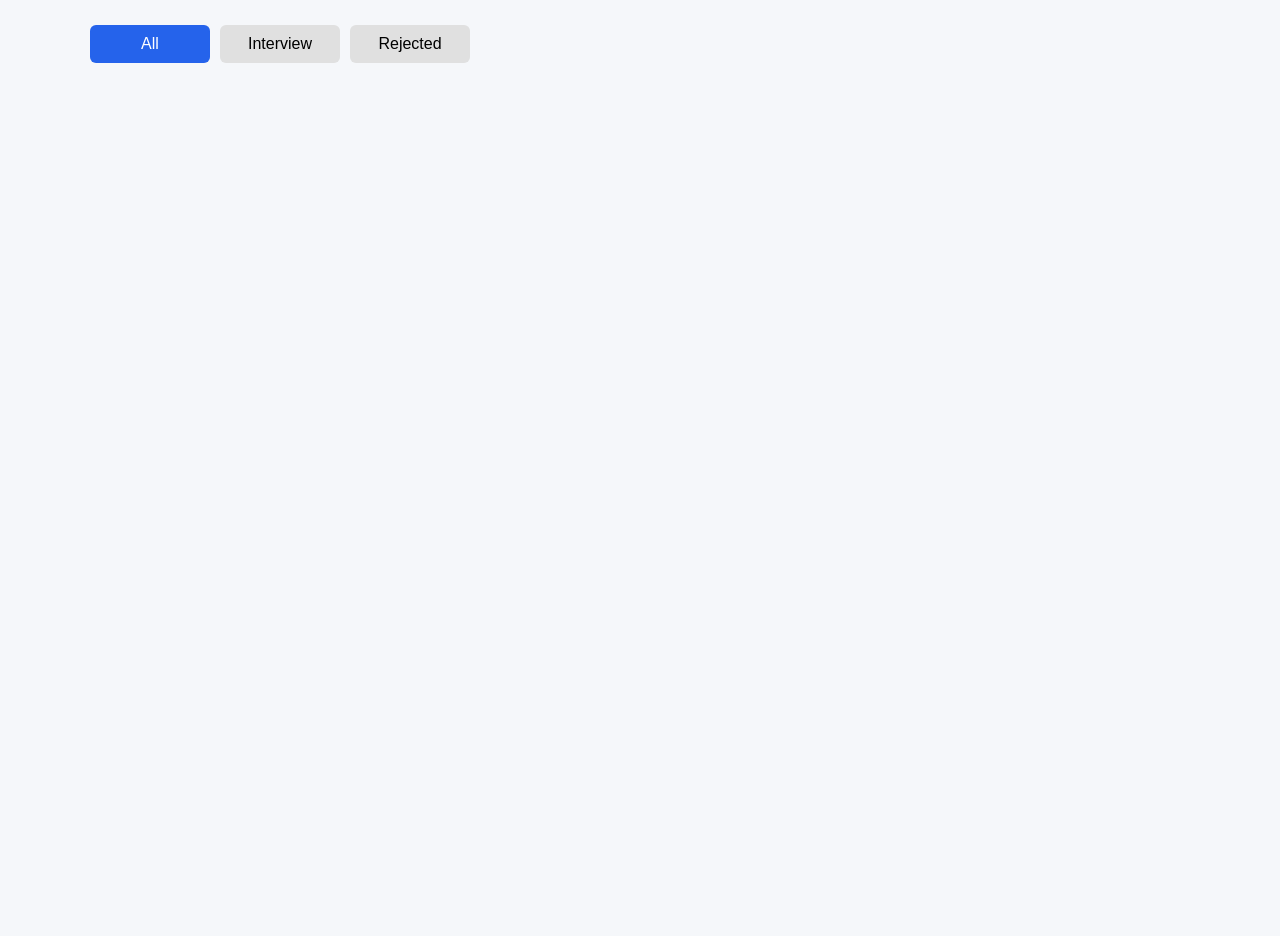
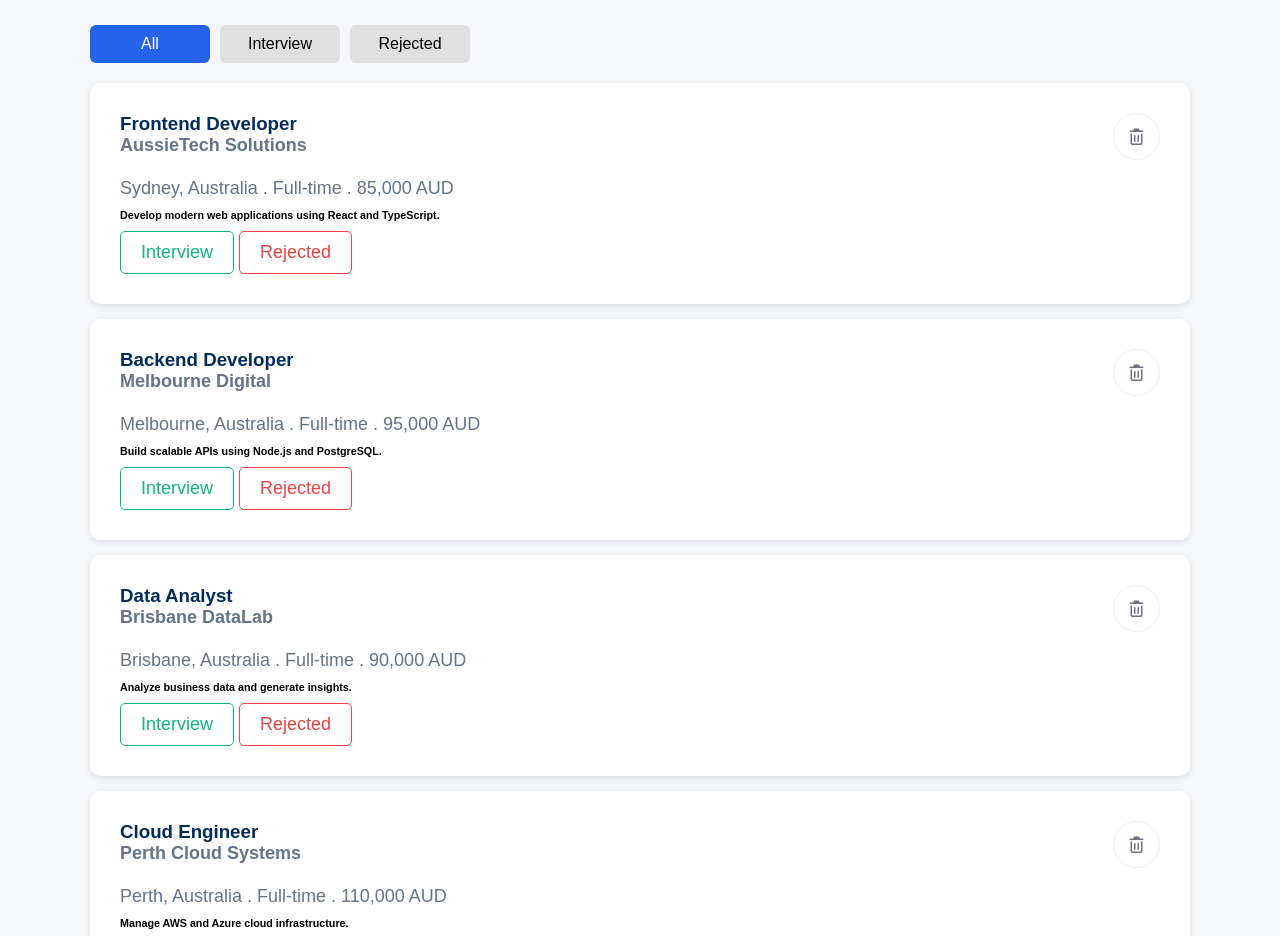
Before and after one commit to rudrobiswas-dev/assignment-4, a plain HTML site: page index.html in a window 1280 px wide. Shown: the part 369-1305 px from the top of the page. Before the commit the page ends 800 px from the top, so only its background shows below. Drawn offline with Linux system fonts and the light colour scheme.

Commit message:
html 100 and style 70 done now working on js

```diff
--- a/index.html
+++ b/index.html
@@ -21,15 +21,15 @@
   <div class="dashboard">
     <div class="card-box">
       <p>Total Jobs</p>
-      <h2 >0</h2>
+      <h2 id="totalCount">0</h2>
     </div>
     <div class="card-box">
       <p>Interview</p>
-      <h3 >0</h3>
+      <h3 id="interviewCount">0</h3>
     </div>
     <div class="card-box">
       <p>Rejected</p>
-      <h4 >0</h4>
+      <h4 id="rejectedCount">0</h4>
     </div>
   </div>
 
@@ -42,12 +42,12 @@
   </div>
 
   <div class="tabs">
-    <div class="tab active" >All</div>
-    <div class="tab" >Interview</div>
-    <div class="tab" >Rejected</div>
+    <div class="tab active" data-tab="all">All</div>
+    <div class="tab" data-tab="interview">Interview</div>
+    <div class="tab" data-tab="rejected">Rejected</div>
   </div>
 
-  <div class="jobs" id=""></div>
+  <div class="jobs" id="jobsContainer"></div>
 </div>
 
 <script src="script.js"></script>
--- a/script.js
+++ b/script.js
@@ -84,5 +84,90 @@ const jobsData = [
 let currentTab = "all";
 
 function updateDashboard() {
+  document.getElementById("totalCount").innerText = jobsData.length;
+  document.getElementById("interviewCount").innerText =
+    jobsData.filter(j => j.status === "interview").length;
+  document.getElementById("rejectedCount").innerText =
+    jobsData.filter(j => j.status === "rejected").length;
+}
 
+function renderJobs() {
+  const container = document.getElementById("jobsContainer");
+  container.innerHTML = "";
+
+  let filtered = jobsData.filter(job => {
+    if(currentTab === "all") return true;
+    return job.status === currentTab;
+  });
+
+  document.getElementById("tabCount").innerText = filtered.length + " Jobs";
+
+  if(filtered.length === 0){
+    container.innerHTML = `
+      <div class="empty">
+        <img src="./jobs.png">
+        <h3>No jobs available</h3>
+        <p>Check back soon for new job opportunities.</p>
+      </div>
+    `;
+    return;
+  }
+
+  filtered.forEach(job => {
+    const card = document.createElement("div");
+    card.className = "job-card";
+    card.innerHTML = `
+        <div class="h3-and-icon">
+            <div>
+              <h3>${job.position}</h3>
+              <p><strong>${job.companyName}</strong></p>
+            </div>
+            <div class="icon">
+              <i class="fa-regular fa-trash-can delete"></i>
+            </div>
+        </div>
+        <br/>
+        <p>${job.location} . ${job.type} . ${job.salary}</p>
+
+        <h6 class="card-description">${job.description}</h6>
+
+        <div class="buttons">
+          <button class="interview">Interview</button>
+          <button class="rejected">Rejected</button>
+        </div>
+        `;
+
+    card.querySelector(".interview").addEventListener("click", () => {
+  job.status = "interview";
+  updateDashboard();
+  renderJobs();
+});
+
+   card.querySelector(".rejected").addEventListener("click", () => {
+  job.status = "rejected";
+  updateDashboard();
+  renderJobs();
+});
+
+    card.querySelector(".delete").onclick = () => {
+      const index = jobsData.findIndex(j => j.id === job.id);
+      jobsData.splice(index,1);
+      updateDashboard();
+      renderJobs();
+    };
+
+    container.appendChild(card);
+  });
 }
+
+document.querySelectorAll(".tab").forEach(tab=>{
+  tab.onclick = () => {
+    document.querySelectorAll(".tab").forEach(t=>t.classList.remove("active"));
+    tab.classList.add("active");
+    currentTab = tab.dataset.tab;
+    renderJobs();
+  }
+});
+
+updateDashboard();
+renderJobs();
--- a/style.css
+++ b/style.css
@@ -1,8 +1,9 @@
- body {
+body {
   margin: 0;
   font-family: Arial, sans-serif;
   background: #f5f7fa;
 }
+
 .container {
   max-width: 1100px;
   margin: auto;
@@ -17,12 +18,14 @@ h1 {
   color: #002C5C;
 }
 
+/* Dashboard */
 .dashboard {
   display: flex;
   gap: 15px;
   margin-bottom: 30px;
   flex-wrap: wrap;
 }
+
 .card-box {
   flex: 1;
   min-width: 150px;
@@ -62,6 +65,7 @@ h1 {
   justify-content: space-between;
   align-items: center;
 }
+
 .section-header h2{
   color: #002C5C;
   font-size: 30px;
@@ -73,6 +77,7 @@ h1 {
   font-weight: 100;
   font-size: 20px;
 }
+
 .tabs {
   margin-top: 15px;
   display: flex;
@@ -92,3 +97,100 @@ h1 {
   background: #2563eb;
   color: white;
 }
+/* Job cards */
+.jobs {
+  margin-top: 20px;
+  display: grid;
+  grid-template-columns: repeat(auto-fit, minmax(1100px, 1fr));
+  gap: 15px;
+}
+
+.job-card {
+  background: white;
+  padding: 30px;
+  border-radius: 10px;
+  box-shadow: 0 2px 6px rgba(0,0,0,0.1);
+  position: relative;
+}
+
+.job-card h3 {
+  margin: 0;
+  color: #002C5C;
+}
+
+.job-card p {
+  margin: 0;
+  font-size: 18px;
+  font-weight: 100;
+  color: #64748B;
+}
+.card-description{
+  color: black;
+  margin: 0;
+  padding-top: 10px;
+}
+
+.buttons {
+  margin-top: 10px;
+  display: flex;
+  gap: 5px;
+  flex-wrap: wrap;
+}
+
+button {
+  padding: 10px 20px;
+  border-radius: 8px;
+  cursor: pointer;
+  font-size: 18px;
+  font-weight: 100;
+}
+
+.interview {
+  background: transparent;
+  color: #10B981;
+  border: 1px solid #10B981;
+  border-radius: 5px;
+}
+
+.rejected {
+  background: transparent;
+  color: #ef4444;
+  border: 1px solid #ef4444;
+  border-radius: 5px;
+}
+
+.h3-and-icon{
+  display: flex;
+  justify-content: space-between;
+
+}
+.icon{
+  display: flex;
+  justify-items: center;
+  border: 1px solid #F1F2F4;
+  border-radius: 100%;
+  cursor: pointer;
+}
+.delete {
+  background: transparent;
+  justify-content: center;
+  justify-items: center;
+  padding: 15px;
+  color: #64748B;
+  width: 15px;
+  height: 15px;
+}
+
+.empty {
+  text-align: center;
+  padding: 40px;
+  color: #666;
+  background: white;
+  border-radius: 8px;
+  box-shadow: 0 2px 6px rgba(0,0,0,0.1);
+}
+
+.empty img {
+  width: 150px;
+  margin-bottom: 10px;
+}
```
